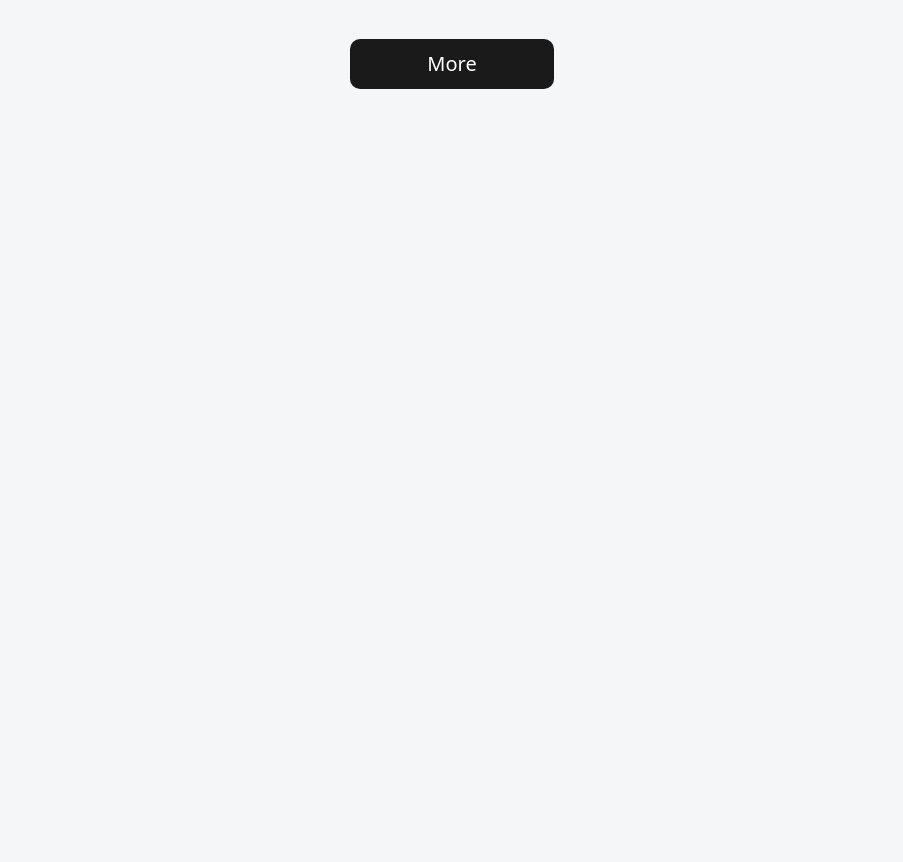
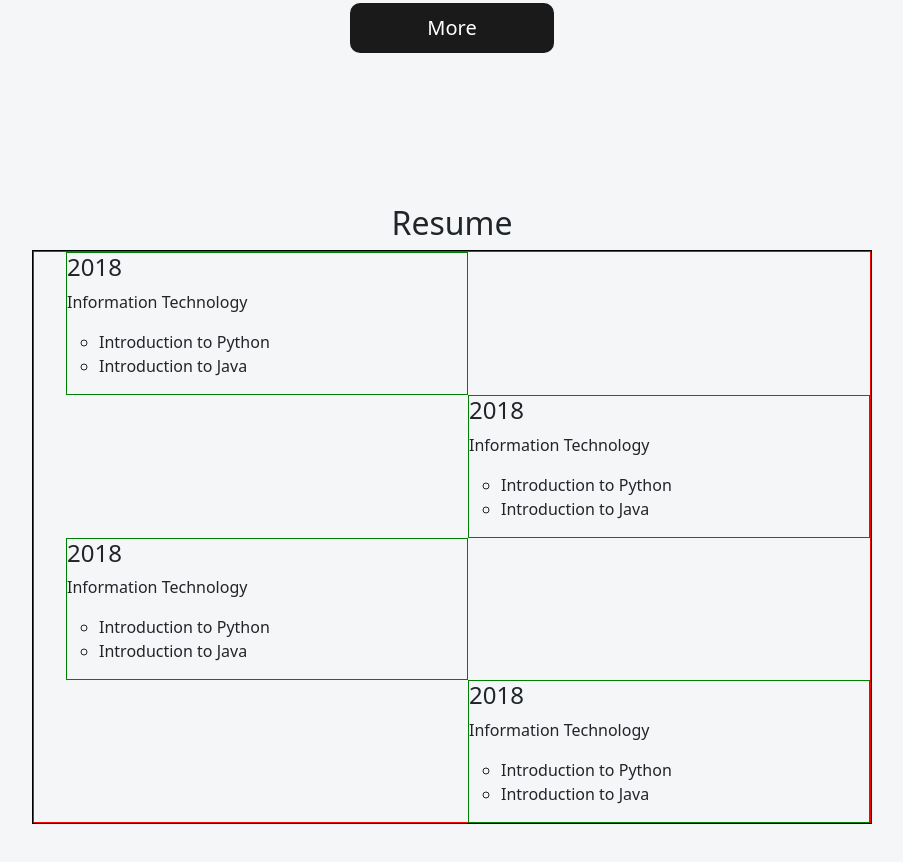
Before and after one commit to Lazola2/Portfolio, a plain HTML site: page index.html in a window 1280 px wide. Shown: the part 650-1512 px from the top of the page, without its empty margins (188-1091 px from the left). Drawn offline with nearby package versions, Linux system fonts and the light colour scheme.

Commit message:
Added resume and some styling

```diff
--- a/index.html
+++ b/index.html
@@ -47,7 +47,51 @@
 
         <!-- Resume -->
         <section id="resume">
-
+            <h2>Resume</h2>
+            <div id="resume-holder">
+                <ul id="lists">
+                    <li class="item">
+                        <h4 class="date">2018</h4>
+                        <p class="title">Information Technology</p>
+                        <p class="content">
+                            <ul>
+                                <li>Introduction to Python</li>
+                                <li>Introduction to Java</li>
+                            </ul>
+                        </p>
+                    </li>
+                    <li class="item">
+                        <h4 class="date">2018</h4>
+                        <p class="title">Information Technology</p>
+                        <p class="content">
+                            <ul>
+                                <li>Introduction to Python</li>
+                                <li>Introduction to Java</li>
+                            </ul>
+                        </p>
+                    </li>
+                    <li class="item">
+                        <h4 class="date">2018</h4>
+                        <p class="title">Information Technology</p>
+                        <p class="content">
+                            <ul>
+                                <li>Introduction to Python</li>
+                                <li>Introduction to Java</li>
+                            </ul>
+                        </p>
+                    </li>
+                    <li class="item">
+                        <h4 class="date">2018</h4>
+                        <p class="title">Information Technology</p>
+                        <p class="content">
+                            <ul>
+                                <li>Introduction to Python</li>
+                                <li>Introduction to Java</li>
+                            </ul>
+                        </p>
+                    </li>
+                </ul>
+            </div>
         </section>
 
         <!-- Project -->
--- a/style.css
+++ b/style.css
@@ -2,6 +2,7 @@
     padding: 0;
     margin: 0;
     box-sizing: border-box;
+    /* overflow-y: hidden; */
 }
 
 a {
@@ -27,6 +28,7 @@ header {
     padding: 0 40px;
     position: fixed;
     z-index: 1;
+    background-color: rgb(245,246,247);
 }
 
 header i {
@@ -58,7 +60,7 @@ main {
     height: 100%;
     width: 100%;
     position: relative;
-    top: 9vh;
+    padding-top: 9vh;
     box-sizing: border-box;
     /* display: flex;
     flex-direction: column; */
@@ -116,4 +118,36 @@ main {
 #resume {
     height: 100%;
     width: 100%;
+    padding: 20px 40px;
+    display: flex;
+    align-items: center;
+    justify-content: center;
+    flex-direction: column;
 }
+
+#resume #resume-holder {
+    border: 1px solid black;
+    width: 70%;
+}
+
+#resume-holder #lists {
+    width: 100%;
+    border: 1px solid red;
+    height: 100%;
+}
+
+#lists .item {
+    width: 50%;
+    border: 1px solid green;
+    list-style: none;
+}
+
+#lists .item:nth-child(odd){
+    float: left;
+    clear: right;
+}
+
+#lists .item:nth-child(even){
+    float:right;
+    clear: left;
+}
```
